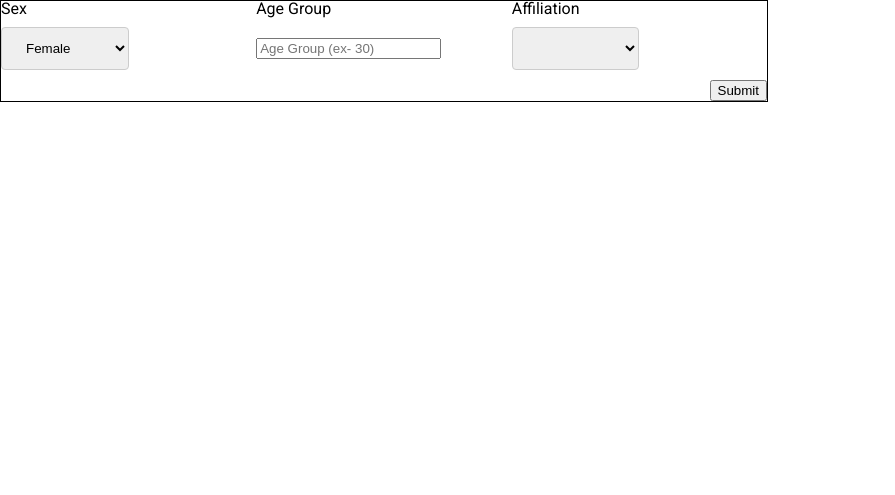
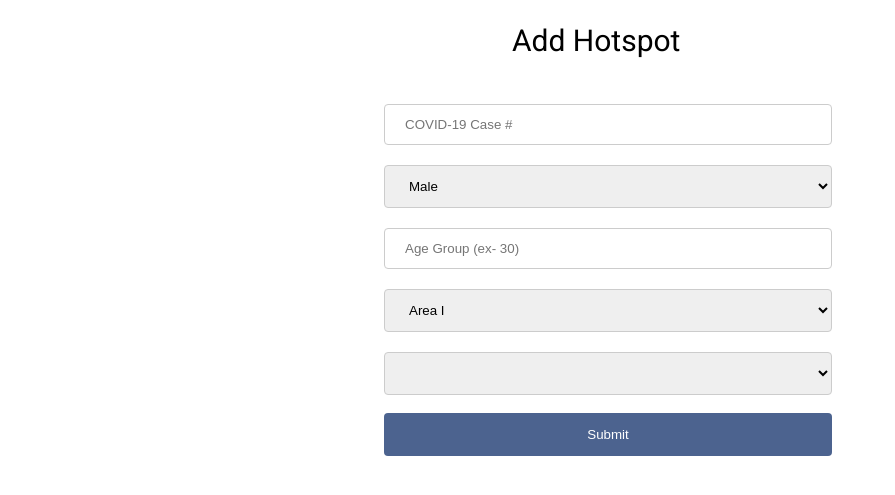
Before and after one commit to jiselectric/549-corona, a Flask app: page /addHotspot in a window 1280 px wide. Shown: the top 495 px of the page, without its empty margins (0-895 px from the left). Run offline with Flask 2, Linux system fonts and the light colour scheme; data that the repository does not hold is empty; parts of the project's set-up code (start-up, migrations or seed data) failed here and were passed over.

Commit message:
show assessment result

```diff
--- a/app.py
+++ b/app.py
@@ -121,7 +121,7 @@ def getTestingNumber():
     curs.execute(sql, yesterday)
     result = curs.fetchall()
 
-    print(result)
+    #print(result)
     return jsonify(result)
 
 def crawlTestingNumber():
@@ -251,9 +251,9 @@ def assessmentFinish():
         return redirect('/assessment')
     else:
         u_sn = session["u_sn"]
-        print(u_sn)
+        #print(u_sn)
         del session["u_sn"]
-        print(u_sn)
+        #print(u_sn)
         return render_template('assessmentFinish.html', u_sn=u_sn)
 
 @app.route('/showAssessment', methods=['POST', 'GET'])
@@ -265,9 +265,38 @@ def loadAssessment():
     u_sn = request.args.get('u_sn')
 
     curs = conn.cursor(pymysql.cursors.DictCursor)
-    sql = "SELECT a.Q_SN, a.A_ANS, q.Q_TEXT FROM answer a LEFT JOIN question q ON a.Q_SN=q.Q_SN WHERE U_SN=%s ORDER BY Q_SN"
+    sql = "SELECT a.Q_SN, a.A_ANS, e.EX_TEXT, q.Q_TEXT, q.Q_TYPE, q.Q_NUM FROM answer a LEFT JOIN example e ON a.A_ANS = e.A_ANS AND a.Q_SN = e.Q_SN LEFT JOIN question q ON a.Q_SN=q.Q_SN WHERE U_SN=%s ORDER BY Q_SN"
     curs.execute(sql, (u_sn))
     result = curs.fetchall()
+    pprint(result)
+    new_result = {}
+    for r in result:
+        q_sn = r['Q_SN']
+        a_ans = r['A_ANS']
+        ex_text = r['EX_TEXT']
+        q_text = r['Q_TEXT']
+        q_type = r['Q_TYPE']
+        q_num = r['Q_NUM']
+        if q_sn not in new_result:
+            answer = {}
+            answer['q_text'] = q_text
+            answer['q_type'] = q_type
+            answer['q_num'] = q_num
+            if q_type != 2:
+                answer['answers'] = ex_text
+            else:
+                answer['answers'] = a_ans
+            new_result[q_sn] = answer
+        else:
+
+            new_result[q_sn]['answers'] += ", " + (ex_text if q_type != 2 else a_ans)
+        pprint(new_result)
+    sql = "SELECT * FROM users WHERE U_SN=%s"
+    curs.execute(sql, (u_sn))
+    users = curs.fetchone()
+
+    result = {"assessments": new_result, "info": users}
+    pprint(result)
     return jsonify(result)
 
 @app.route('/addHotspot')
@@ -280,13 +309,15 @@ def addHotspot():
 
 @app.route('/startHotspot', methods=['GET', 'POST'])
 def startHotspot():
+    caseNum = request.args.get('caseNum')
     sex = request.args.get('sex')
     age = request.args.get('age')
     affiliation = request.args.get('affiliation')
+    area = request.args.get('area')
 
     curs = conn.cursor()
-    sql = "INSERT INTO positive(P_SEX, P_AGE, P_AFF) VALUES(%s, %s, %s)"
-    curs.execute(sql, (sex, age, affiliation))
+    sql = "INSERT INTO positive(P_NUM, P_SEX, P_AGE, P_AFF, P_AREA) VALUES(%s, %s, %s, %s, %s)"
+    curs.execute(sql, (caseNum, sex, age, affiliation, area))
     iid = curs.lastrowid
     conn.commit()
     print(iid)
@@ -297,8 +328,8 @@ def saveHotspot():
     curs = conn.cursor()
     p_sn = request.form.get('p_sn')
     time = request.form.getlist('time[]')
+    desc = request.form.getlist('desc[]')
 
-    desc = request.form.getlist('desc[]')
     for t, d in zip(time, desc):
         sql = "INSERT INTO hotspots VALUES (%s, %s, %s)"
         curs.execute(sql, (p_sn, t, d))
@@ -312,10 +343,10 @@ def showHotspot():
 @app.route('/getHotspot')
 def getHotspot():
     curs = conn.cursor(pymysql.cursors.DictCursor)
-    sql = "SELECT p.P_SN, p.P_AGE, DATE(H_TIME) AS H_DATE, TIME(H_TIME) AS H_TM, H_DESC, IF(P_SEX=0, 'Male', 'Female') AS P_SEX, (SELECT AFF_NM FROM affiliation WHERE AFF_SN=p.P_AFF) AS AFF_NM FROM hotspots h LEFT JOIN positive p ON h.P_SN = p.P_SN"
+    sql = "SELECT p.P_SN, p.P_NUM, p.P_AREA, p.P_AGE, DATE(H_TIME) AS H_DATE, TIME(H_TIME) AS H_TM, H_DESC, IF(P_SEX=0, 'Male', 'Female') AS P_SEX, (SELECT AFF_NM FROM affiliation WHERE AFF_SN=p.P_AFF) AS AFF_NM FROM hotspots h LEFT JOIN positive p ON h.P_SN = p.P_SN"
     curs.execute(sql)
     result = curs.fetchall()
-    pprint(result)
+    #pprint(result)
 
     new_result = {}
 
@@ -327,8 +358,11 @@ def getHotspot():
         h_tm = str(data['H_TM'])
         p_sex = data['P_SEX']
         p_age = data['P_AGE']
+        p_num = data['P_NUM']
+        p_area = data['P_AREA']
+
         if p_sn not in new_result:
-            new_result[p_sn] = {"aff_nm": aff_nm, "p_sex": p_sex, "p_age":p_age, "dates": {}}
+            new_result[p_sn] = {"aff_nm": aff_nm, "p_sex": p_sex, "p_age":p_age, "dates": {}, "p_num": p_num, "p_area": p_area}
         dates = new_result[p_sn]["dates"]
 
         if h_date not in dates:
@@ -343,6 +377,10 @@ def getHotspot():
 @app.route('/contact')
 def contact():
     return render_template('contact.html')
+
+@app.route('/admin')
+def admin():
+    return render_template('admin.html')
 
 @app.context_processor
 def override_url_for():
--- a/static/style.css
+++ b/static/style.css
@@ -632,12 +665,105 @@ ol, ul {
     font-size: 18px;
 }
 
-.testing-list {
-    font-size: 18px;
-    margin-left: 15%;
-    margin-top: 15%;
+#corona-testing {
+    margin: 40px;
 }
 
-.testing-performed {
-    margin-bottom: 10%;
+#testing-title {
+    display: inline-block;
+    font-size: 22px;
+    font-weight: 600;
+    color: #000;
+    position: relative;
+    width: 100%;
 }
+
+
+#testing-container>ul>li{
+    display: inline-block;
+    list-style-type: none;
+    float: left;
+    font-size: 15px;
+    padding-top: 10px;
+    height: 280px;
+    width: 374px;
+}
+
+#add-container {
+    margin:
+}
+
+#add-container > h3 {
+    font-size: 30px;
+    margin-left: 40%;
+    margin-top: 2%
+}
+
+#add-container > #positive-id {
+    margin-left: 30%;
+    margin-top: 3%;
+}
+
+#add-container> #positive-id > input[type='text'], select {
+    width: 50%;
+    padding: 12px 20px;
+    margin: 10px 0;
+    display: inline-block;
+    border: 1px solid #ccc;
+    border-radius: 4px;
+    box-sizing: border-box;
+}
+
+#add-container #start {
+    width: 50%;
+    background-color: #4c638f;
+    color: white;
+    padding: 14px 20px;
+    margin: 8px 0;
+    border: none;
+    border-radius: 4px;
+    cursor: pointer;
+}
+
+#addSchedule {
+    margin-left: 30%;
+    margin-top: 3%;
+}
+
+#addSchedule input[type='text'] {
+    width: 50%;
+    padding: 12px 20px;
+    display: inline-block;
+    margin: 10px 0;
+    border: 1px solid #ccc;
+    border-radius: 4px;
+    box-sizing: border-box;
+}
+
+#add-buttons {
+    margin-left: 30%;
+    margin-top: 3%;
+}
+
+
+#add-buttons > input[type='button'] {
+    width: 25%;
+    background-color: #90ee90;
+    color: white;
+    padding: 14px 20px;
+    margin: 8px 0;
+    border: none;
+    border-radius: 4px;
+    cursor: pointer;
+}
+
+#add-buttons > input[type='submit'] {
+    width: 25%;
+    background-color: #8B0000;
+    color: white;
+    padding: 14px 20px;
+    margin: 8px 0;
+    border: none;
+    border-radius: 4px;
+    cursor: pointer;
+}
--- a/templates/addHotspot.html
+++ b/templates/addHotspot.html
@@ -2,109 +2,64 @@
 <html lang="en">
 {% include 'header.html' %}
 <body>
-    <table width="60%" style="border:1px solid black;">
-        <colgroup>
-            <col width="200">
-            <col width="200">
-            <col width="200">
-        </colgroup>
-        <thead>
-            <tr>
-                <td> Sex </td>
-                <td> Age Group </td>
-                <td> Affiliation </td>
-            </tr>
-        </thead>
-        <tbody>
-            <tr>
-                <td>
+    <div id="add-container">
+        <h3> Add Hotspot </h3>
+        <div id="positive-id">
+            <input type="text" name="caseNum" id="caseNum" placeholder="COVID-19 Case #" required>
             <select id="sex" required>
+                <option value="0" id="m" name="sex"> Male </option>
                 <option value="1" id="w" name="sex"> Female </option>
-                        <option value="0" id="m" name="sex"> Male </option>
             </select>
-                    <!--
-                    <label for="w">여자</label><input type="radio" name="sex" value="1" id="w"/>
-                    <label for="m">남자</label><input type="radio" name="sex" value="0" id="m"/>
-                    -->
-                </td>
-                <td>
             <input type="text" name="age" placeholder="Age Group (ex- 30)" required>
-                </td>
-                <td>
+            <select id="area" required>
+                <option value="1" name="area"> Area I </option>
+                <option value="2" name="area"> Area II </option>
+                <option value="3" name="area"> Area III </option>
+                <option value="4" name="area"> Area IV </option>
+            </select>
             <select id="affiliation" required>
                 {%
                     for affiliation in aff_list
                 %}
-                        <option name="affiliation" value="{{affiliation[0]}}"> {{affiliation[1]}}  </option>
+                <option name="affiliation" value="{{affiliation[0]}}"> {{affiliation[1]}} </option>
                 {%
                     endfor
                 %}
             </select>
-                    <!--
-                    <input type="text" name="affiliation" placeholder="신분을 입력하세요"/>
-                    -->
-                </td>
-            </tr>
-        </tbody>
-        <tfoot>
-            <tr>
-                <td colspan="3" style="text-align:right;">
-                    <input type="button" value="Submit" id="start"/>
-                </td>
-            </tr>
-
-        </tfoot>
-    </table>
+            <input type="button" value="Submit" id="start">
+        </div>
 
         <form action="/saveHotspot" method="post">
-    <table width="100%" style="display:none;border:1px solid black;" id="formData">
-        <colgroup>
-            <col width="100">
-            <col width="100">
-            <col width="100">
-        </colgroup>
-        <thead>
-            <tr>
-                <th colspan="1">
-                    Click "Save" to Submit, Click "Add" to Add More Timeline
-                    <input type="hidden" id="p_sn" name="p_sn" value=""/>
-                </th>
-            </tr>
-            <tr>
-                <th> Date </th>
-                <th> Time </th>
-                <th> Description </th>
-            </tr>
-        </thead>
-        <tbody>
-            <tr>
-                <!-- <td><input type="text" name="date[]" placeholder="YY-MM-DD"/> </td> -->
-                <td><input type="text" name="time[]" placeholder="YY-MM-DD 00:00:00"/> </td>
-                <td><input type="text" name="desc[]" placeholder="Description (ex - Grocery at Commissary)"/> </td>
-            </tr>
-        </tbody>
-        <tfoot>
-            <tr>
-                <td>
-                    <input type="button" value="add" id="add"/>
-                </td>
-                <td>
-                    <input type="submit" value="save" id="save"/>
-                </td>
-            </tr>
-
-        </tfoot>
-    </table>
+            <div id="formData" style="display:none;">
+                <input type="hidden" id="p_sn" name="p_sn" value="" />
+                <span> * Click "Save" to Submit, Click "Add" to Add More Timeline </span>
+                <div id="addSchedule">
+                    <div id="add-input">
+                        <input type="text" name="time[]" placeholder="YY-MM-DD 00:00:00" />
+                        <input type="text" name="desc[]" placeholder="Description (ex - Grocery at Commissary)" />
+                    </div>
+                </div>
+                <div id="add-buttons">
+                    <input type="button" value="Add" id="add" />
+                    <input type="submit" value="Save" id="save" />
+                </div>
+            </div>
         </form>
+    </div>
 
     <script>
         $("#start").on('click', function(){
             var params = '';
+            var caseNum = $('#caseNum').val();
             var sex = $("#sex").val();
             var age = $("input[name='age']").val();
             var affiliation = $("#affiliation").val();
+            var area = $("#area").val();
+
+            params += '&caseNum='+caseNum;
             params += '&sex='+sex;
             params += '&age='+age;
+            params += '&area='+area;
             params += '&affiliation='+affiliation;
             $.ajax({
                 url : '/startHotspot',
@@ -114,7 +69,10 @@
                 var p_sn = result['P_SN'];
                 $("#formData").show();
                 $("#formData").find("#p_sn").val(p_sn);
+
+                $("input[name='caseNum']").attr('disabled', true);
                 $("input[name='age']").attr('disabled', true);
+                $("input[name='area']").attr('disabled', true);
                 $("input[name='affiliation']").attr('disabled', true);
                 $("input[name='sex']").attr('disabled', true);
             });
@@ -122,11 +80,11 @@
 
         $("#add").on('click', function(){
             var html = '';
-            html += '<tr>';
-            html += '    <td><input type="text" name="time[]" placeholder="YY-MM-DD 00:00:00"/> </td>';
-            html += '    <td><input type="text" name="desc[]" placeholder="설명을 입력하세요"/> </td>';
-            html += '</tr>';
-            $("#formData").find("tbody").append(html);
+            html += '<div id="add-input">';
+            html += '    <input type="text" name="time[]" placeholder="YY-MM-DD 00:00:00" /> ';
+            html += '    <input type="text" name="desc[]" placeholder="Description (ex - Grocery at Commissary)" /> ';
+            html += '</div>';
+            $("#formData").find("#addSchedule").append(html);
         });
 
     </script>
--- a/templates/hotspots.html
+++ b/templates/hotspots.html
@@ -30,7 +30,7 @@
                 html += '<div class="positive" data-sn="'+p_sn+'">';
                 html += '    <div class="positive-info">';
                 html += '        <span class="positive-title-num">';
-                html += '        Positive Case #'+p_sn+'';
+                html += '        Positive Case #'+p_data.p_num+'';
                 html += '        </span>';
                 html += '        <div class="positive-id">';
                 html += '            <span> Sex : '+p_data.p_sex+' | </span>';
```
Also changed, not shown: other parts of static/style.css (+75 -42 lines), templates/admin.html (added, +8 -0 lines), templates/index.html (+41 -24 lines), templates/showAssessment.html (+43 -10 lines). Lines whose indentation alone changed are shown as unchanged.
